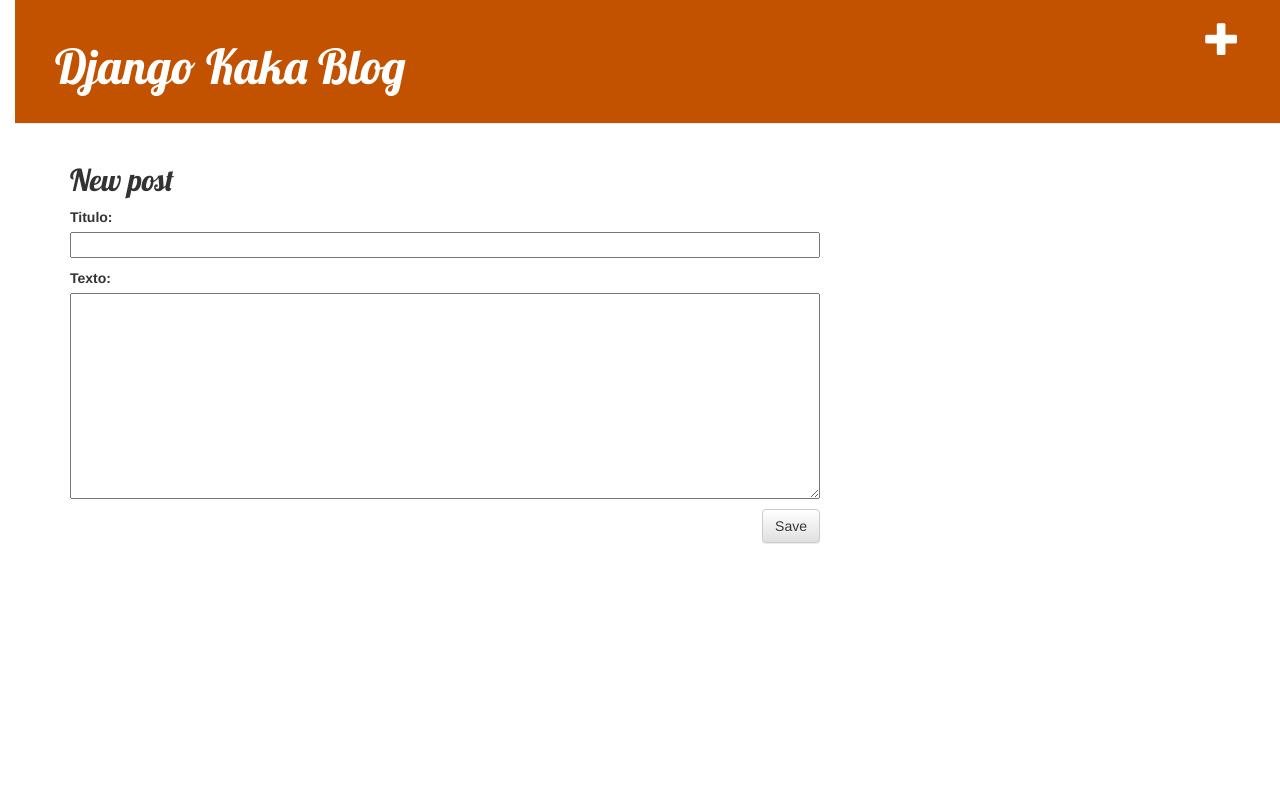
After one commit to kaio358/AprendendoDjangoPeloPython, a Django app: page /post/new/ in a window 1280 px wide. The commit adds this page. Run offline with Django 3.2, Linux system fonts and the light colour scheme; some libraries are stand-ins or nearby versions.

Commit message:
Editar + novo visual
inseri um novos valores seguindo o tutorial

```diff
--- /dev/null
+++ b/treinando/novo/sistema/blog/forms.py
@@ -0,0 +1,9 @@
+from django import forms
+
+from .models import Post
+
+class PostForm(forms.ModelForm):
+
+    class Meta:
+        model = Post
+        fields = ('titulo', 'texto',)
--- /dev/null
+++ b/treinando/novo/sistema/blog/static/css/blog.css
@@ -0,0 +1,57 @@
+h1 a, h2 a {
+    color: #C25100;
+
+}
+body {
+    padding-left: 15px;
+}
+h1 a, h2 a {
+    color: #C25100;
+    font-family: 'Lobster';
+}
+.page-header {
+    background-color: #C25100;
+    margin-top: 0;
+    padding: 20px 20px 20px 40px;
+}
+
+.page-header h1, .page-header h1 a, .page-header h1 a:visited, .page-header h1 a:active {
+    color: #ffffff;
+    font-size: 36pt;
+    text-decoration: none;
+}
+
+.content {
+    margin-left: 40px;
+}
+
+h1, h2, h3, h4 {
+    font-family: 'Lobster', cursive;
+}
+
+.date {
+    color: #828282;
+}
+
+.save {
+    float: right;
+}
+
+.post-form textarea, .post-form input {
+    width: 100%;
+}
+
+.top-menu, .top-menu:hover, .top-menu:visited {
+    color: #ffffff;
+    float: right;
+    font-size: 26pt;
+    margin-right: 20px;
+}
+
+.post {
+    margin-bottom: 70px;
+}
+
+.post h2 a, .post h2 a:visited {
+    color: #000000;
+}
--- /dev/null
+++ b/treinando/novo/sistema/blog/templates/blog/base.html
@@ -0,0 +1,26 @@
+{% load static %}
+<html>
+    <head>
+        <title>Django Kaka blog</title>
+
+        <link href="//fonts.googleapis.com/css?family=Lobster&subset=latin,latin-ext" rel="stylesheet" type="text/css">
+        <link rel="stylesheet" href="//maxcdn.bootstrapcdn.com/bootstrap/3.2.0/css/bootstrap.min.css">
+        <link rel="stylesheet" href="//maxcdn.bootstrapcdn.com/bootstrap/3.2.0/css/bootstrap-theme.min.css">
+        <link rel="stylesheet" href="{% static 'css/blog.css' %}">
+    </head>
+    <body>
+    <div class="page-header">
+        <a href="{% url 'post_new' %}" class="top-menu"><span class="glyphicon glyphicon-plus"></span></a>
+        <h1><a href="/">Django Kaka Blog</a></h1>
+    </div>
+    <div class="content container">
+        <div class="row">
+            <div class="col-md-8">
+            {% block content %}
+            {% endblock %}
+            </div>
+        </div>
+    </div>
+
+    </body>
+</html>
--- /dev/null
+++ b/treinando/novo/sistema/blog/templates/blog/post_detail.html
@@ -0,0 +1 @@
+<a class="btn btn-default" href="{% url 'post_edit' pk=post.pk %}"><span class="glyphicon glyphicon-pencil"></span></a>
--- /dev/null
+++ b/treinando/novo/sistema/blog/templates/blog/post_edit.html
@@ -0,0 +1,9 @@
+{% extends 'blog/base.html' %}
+
+{% block content %}
+    <h2>New post</h2>
+    <form method="POST" class="post-form">{% csrf_token %}
+        {{ form.as_p }}
+        <button type="submit" class="save btn btn-default">Save</button>
+    </form>
+{% endblock %}
--- a/treinando/novo/sistema/blog/urls.py
+++ b/treinando/novo/sistema/blog/urls.py
@@ -2,4 +2,7 @@
 from . import views
 urlpatterns = [
     path('', views.post_list, name='post_list'),
+    path('post/<int:pk>/', views.post_detail, name='post_detail'),
+    path('post/new/', views.post_new, name='post_new'),
+    path('post/<int:pk>/edit/', views.post_edit, name='post_edit'),
 ]
--- a/treinando/novo/sistema/blog/views.py
+++ b/treinando/novo/sistema/blog/views.py
@@ -1,7 +1,39 @@
-from django.shortcuts import render
+from django.shortcuts import render, get_object_or_404
 from .models import Post
 from django.utils import timezone
+from .forms import PostForm
+from django.shortcuts import redirect
 # Create your views here.
+
+
 def post_list(request):
-    posts = Post.objects.filter(data_da_publicacao=timezone.now()).order_by('published_date')
+    posts = Post.objects.filter(data_da_publicacao=timezone.now()).order_by('data_da_publicacao')
     return render(request, 'blog/post_list.html', {'posts': posts})
+def post_detail(request, pk):
+    post = get_object_or_404(Post, pk=pk)
+    return render(request, 'blog/post_detail.html', {'post': post})
+def post_new(request):
+    if request.method == "POST":
+       form = PostForm(request.POST)
+       if form.is_valid():
+          post = form.save(commit=False)
+          post.autor = request.user
+          post.data_da_publicacao = timezone.now()
+          post.save()
+          return redirect('post_detail', pk=post.pk)
+    else:
+       form = PostForm()
+    return render(request, 'blog/post_edit.html', {'form': form})
+def post_edit(request, pk):
+     post = get_object_or_404(Post, pk=pk)
+     if request.method == "POST":
+         form = PostForm(request.POST, instance=post)
+         if form.is_valid():
+             post = form.save(commit=False)
+             post.autor = request.user
+             post.data_da_publicacao = timezone.now()
+             post.save()
+             return redirect('post_detail', pk=post.pk)
+     else:
+         form = PostForm(instance=post)
+     return render(request, 'blog/post_edit.html', {'form': form})
```
Also changed, not shown: treinando/novo/sistema/blog/templates/blog/post_list.html (+15 -15 lines).
